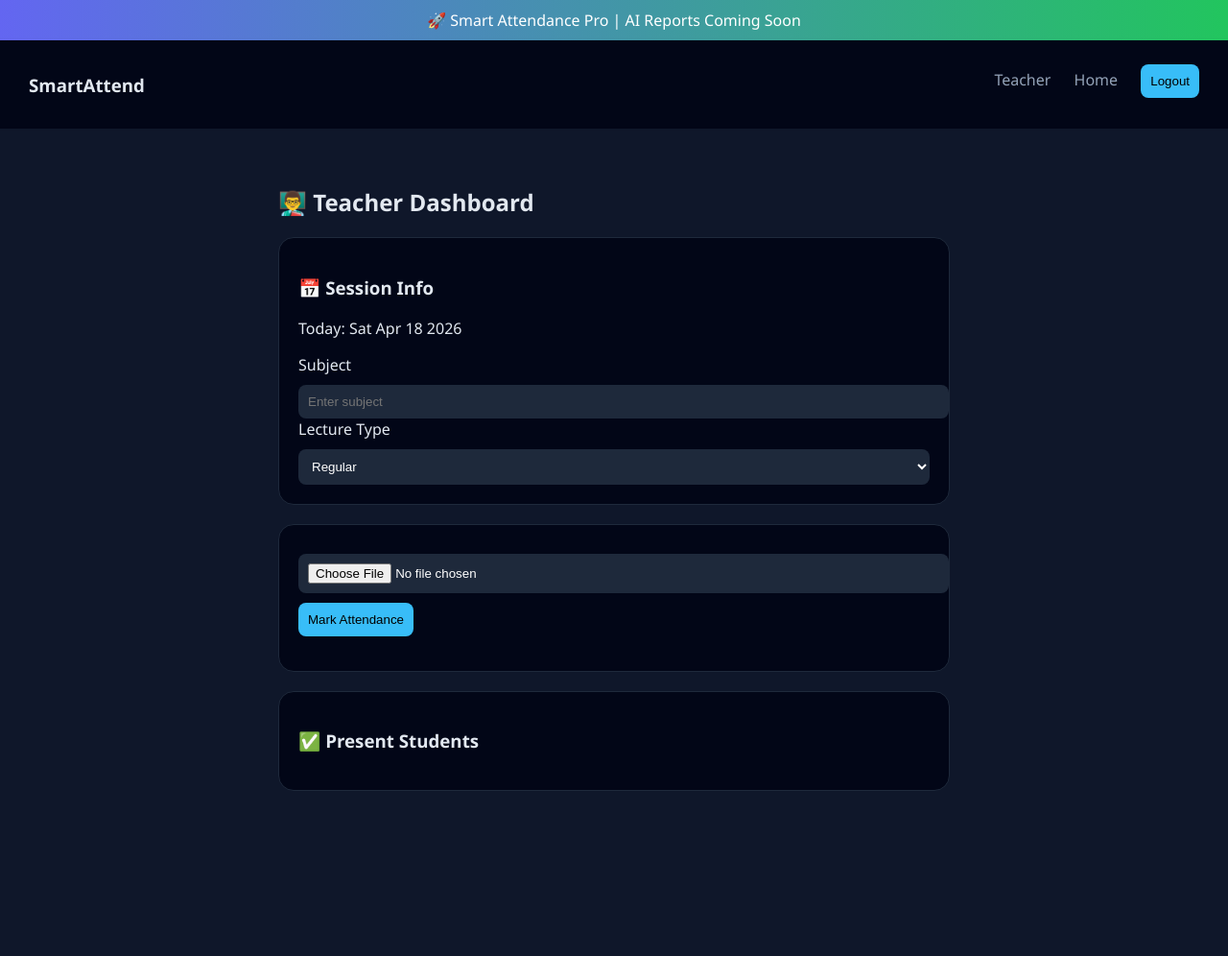
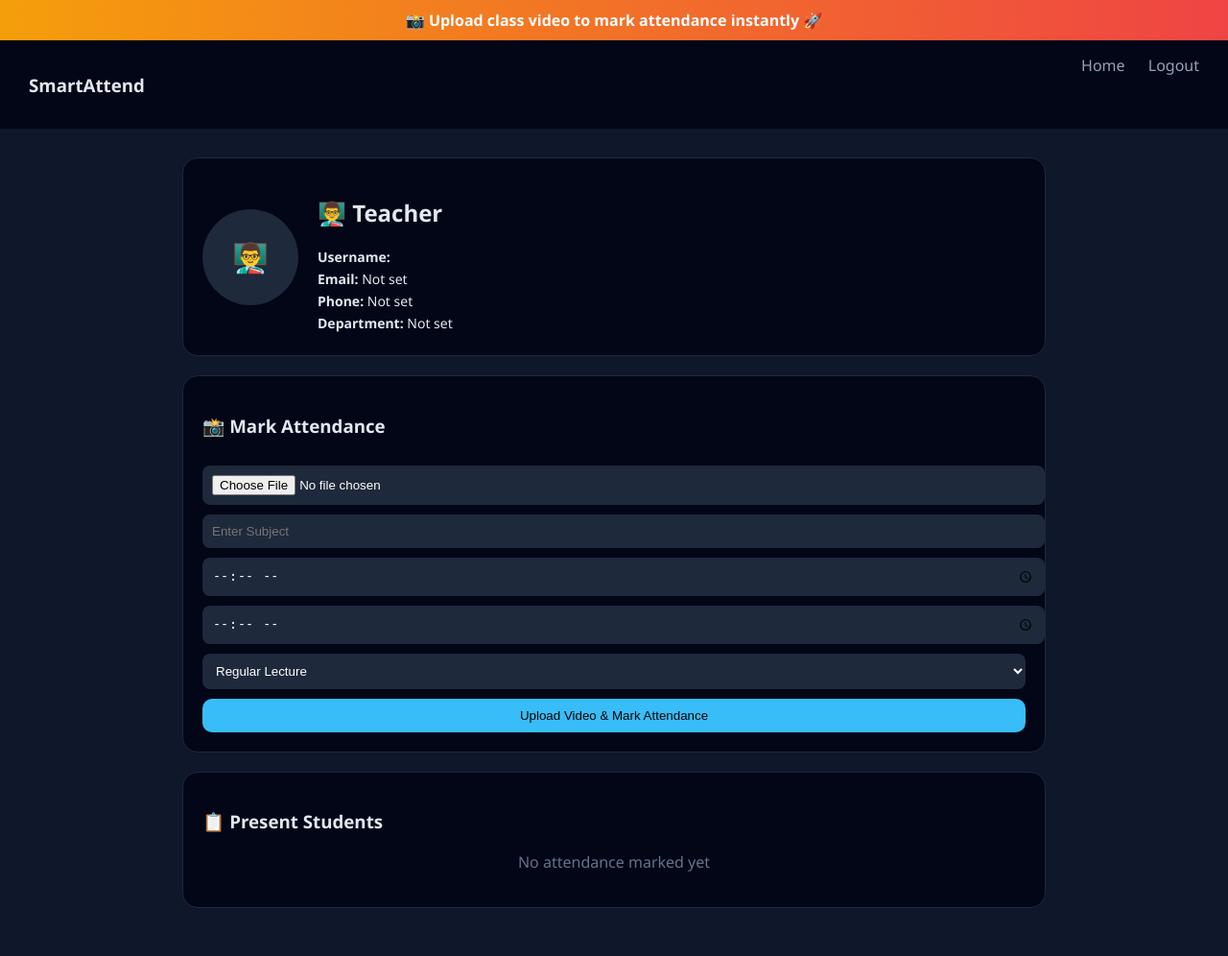
Before and after one commit to aayushrg1417/smart_attendance_system, a Flask app: page /teacher in a window 1280 px wide. Shown: the whole page at 96% size. Before the commit the page ends 824 px from the top, so only its background shows below. Run offline with Flask 3, Linux system fonts and the light colour scheme.

Commit message:
Add project files excluding venv

```diff
--- a/app.py
+++ b/app.py
@@ -1,6 +1,6 @@
 from flask import Flask, render_template, request, jsonify
 from flask import session, redirect, url_for
-from engine.face_engine import process_class_image
+from engine.video_engine import process_video
 from database.db import conn, cursor
 from datetime import date
 import os
@@ -25,15 +25,25 @@ def teacher_page():
 # 🎓 Student Page
 @app.route("/student/<name>")
 def student_page(name):
+
+    # 📊 Attendance data
     cursor.execute(
         "SELECT date FROM attendance WHERE student_name = %s",
         (name,)
     )
     records = cursor.fetchall()
-
     records = [str(r[0]) for r in records]
 
-    return render_template("student.html", name=name, records=records)
+    # 👤 User details
+    cursor.execute(
+        "SELECT name, username, email, phone, department, profile_img FROM users WHERE username=%s",
+        (name,)
+    )
+    user = cursor.fetchone()
+
+    print("USER DATA:", user)  # 🔍 debug
+
+    return render_template("student.html", name=name, records=records, user=user)
 
 # Register
 @app.route("/register", methods=["POST"])
@@ -87,31 +97,44 @@ def logout():
 # 📸 Mark Attendance
 @app.route("/mark_attendance", methods=["POST"])
 def mark_attendance():
-    file = request.files["image"]
 
-    # ensure folder exists
-    if not os.path.exists("class_images"):
-        os.makedirs("class_images")
+    file = request.files["video"]
+    subject = request.form.get("subject")
+    lecture_type = request.form.get("lectureType")
+    start_time = request.form.get("startTime")
+    end_time = request.form.get("endTime")
 
-    image_path = "class_images/temp.jpg"
-    file.save(image_path)
+    # create folder
+    if not os.path.exists("videos"):
+        os.makedirs("videos")
 
-    present_students = process_class_image(image_path)
+    video_path = f"videos/{file.filename}"
+    file.save(video_path)
+
+    # 🔥 process video
+    present_students = process_video(video_path)
 
     today = date.today()
 
     for student in present_students:
 
-        # avoid duplicate entry
         cursor.execute(
-            "SELECT * FROM attendance WHERE student_name=%s AND date=%s",
-            (student, today)
+            """
+            SELECT * FROM attendance
+            WHERE student_name=%s AND date=%s AND subject=%s
+            AND start_time=%s AND end_time=%s
+            """,
+            (student, today, subject, start_time, end_time)
         )
 
         if not cursor.fetchone():
             cursor.execute(
-                "INSERT INTO attendance (student_name, date) VALUES (%s, %s)",
-                (student, today)
+                """
+                INSERT INTO attendance
+                (student_name, date, subject, lecture_type, start_time, end_time, video_path)
+                VALUES (%s, %s, %s, %s, %s, %s, %s)
+                """,
+                (student, today, subject, lecture_type, start_time, end_time, video_path)
             )
 
     conn.commit()
--- a/templates/teacher.html
+++ b/templates/teacher.html
@@ -10,6 +10,14 @@
             font-family: 'Segoe UI', sans-serif;
             background: #0f172a;
             color: #e2e8f0;
+        }
+
+        .ads-box {
+            background: linear-gradient(90deg, #f59e0b, #ef4444);
+            padding: 10px;
+            text-align: center;
+            color: white;
+            font-weight: bold;
         }
 
         .navbar {
@@ -29,16 +37,9 @@
             color: #38bdf8;
         }
 
-        .ads-box {
-            background: linear-gradient(90deg, #6366f1, #22c55e);
-            padding: 10px;
-            text-align: center;
-            color: white;
-        }
-
         .container {
-            padding: 40px;
-            max-width: 700px;
+            padding: 30px;
+            max-width: 900px;
             margin: auto;
         }
 
@@ -50,6 +51,38 @@
             margin-bottom: 20px;
         }
 
+        /* 👤 PROFILE */
+        .profile {
+            display: flex;
+            align-items: center;
+            gap: 20px;
+        }
+
+        .profile img {
+            width: 100px;
+            height: 100px;
+            border-radius: 50%;
+            object-fit: cover;
+            border: 2px solid #38bdf8;
+        }
+
+        .profile-placeholder {
+            width: 100px;
+            height: 100px;
+            border-radius: 50%;
+            background: #1e293b;
+            display: flex;
+            align-items: center;
+            justify-content: center;
+            font-size: 30px;
+        }
+
+        .details p {
+            margin: 4px 0;
+            font-size: 14px;
+        }
+
+        /* 📸 Upload */
         input, select {
             width: 100%;
             padding: 10px;
@@ -61,14 +94,16 @@
         }
 
         button {
+            margin-top: 10px;
+            padding: 10px;
+            border: none;
+            border-radius: 10px;
             background: #38bdf8;
-            border: none;
-            padding: 10px;
-            border-radius: 8px;
-            margin-top: 10px;
             cursor: pointer;
+            width: 100%;
         }
 
+        /* 📋 List */
         ul {
             list-style: none;
             padding: 0;
@@ -76,9 +111,14 @@
 
         li {
             background: #1e293b;
-            padding: 8px;
+            padding: 10px;
             margin: 5px 0;
             border-radius: 8px;
+        }
+
+        .empty {
+            text-align: center;
+            color: #64748b;
         }
     </style>
 </head>
@@ -86,74 +126,90 @@
 <body>
 
 <div class="ads-box">
-    🚀 Smart Attendance Pro | AI Reports Coming Soon
+    📸 Upload class video to mark attendance instantly 🚀
 </div>
 
 <div class="navbar">
     <h3>SmartAttend</h3>
     <div class="nav-links">
-        <a href="/teacher">Teacher</a>
         <a href="/">Home</a>
-        <a href="/logout"><button>Logout</button></a>
+        <a href="/logout">Logout</a>
     </div>
 </div>
 
 <div class="container">
 
-    <h2>👨‍🏫 Teacher Dashboard</h2>
+    <!-- 👤 PROFILE -->
+    <div class="card">
+        <div class="profile">
 
-    <!-- 📅 DATE + INFO -->
-    <div class="card">
-        <h3>📅 Session Info</h3>
-        <p id="date"></p>
+            {% if user and user[5] %}
+                <img src="/{{ user[5] }}">
+            {% else %}
+                <div class="profile-placeholder">👨‍🏫</div>
+            {% endif %}
 
-        <label>Subject</label>
-        <input type="text" id="subject" placeholder="Enter subject">
+            <div class="details">
+                <h2>👨‍🏫 {{ user[0] if user else "Teacher" }}</h2>
 
-        <label>Lecture Type</label>
-        <select id="lectureType">
-            <option>Regular</option>
-            <option>Extra</option>
-        </select>
+                <p><b>Username:</b> {{ user[1] if user else "" }}</p>
+                <p><b>Email:</b> {{ user[2] if user else "Not set" }}</p>
+                <p><b>Phone:</b> {{ user[3] if user else "Not set" }}</p>
+                <p><b>Department:</b> {{ user[4] if user else "Not set" }}</p>
+            </div>
+
+        </div>
     </div>
 
-    <!-- 📤 UPLOAD -->
+    <!-- 📸 ATTENDANCE UPLOAD -->
     <div class="card">
-        <input type="file" id="imageInput">
-        <button onclick="uploadImage()">Mark Attendance</button>
-        <p id="loading"></p>
+        <h3>📸 Mark Attendance</h3>
+
+        <input type="file" id="videoInput" accept="video/*">
+
+        <input type="text" id="subject" placeholder="Enter Subject">
+        <input type="time" id="startTime">
+        <input type="time" id="endTime">
+
+        <select id="lectureType">
+            <option value="Regular">Regular Lecture</option>
+            <option value="Extra">Extra Lecture</option>
+        </select>
+
+        <button onclick="uploadImage()">Upload Video & Mark Attendance</button>
     </div>
 
-    <!-- 📋 RESULTS -->
+    <!-- 📋 RESULT -->
     <div class="card">
-        <h3>✅ Present Students</h3>
+        <h3>📋 Present Students</h3>
+
         <ul id="presentList"></ul>
+
+        <p id="emptyMsg" class="empty">No attendance marked yet</p>
     </div>
 
 </div>
 
 <script>
-document.getElementById("date").innerText =
-    "Today: " + new Date().toDateString();
+async function uploadImage() {
 
-async function uploadImage() {
-    let fileInput = document.getElementById("imageInput");
-    let loading = document.getElementById("loading");
-
+    let fileInput = document.getElementById("videoInput");
     let subject = document.getElementById("subject").value;
     let lectureType = document.getElementById("lectureType").value;
+    let startTime = document.getElementById("startTime").value;
+    let endTime = document.getElementById("endTime").value;
 
     if (!fileInput.files[0]) {
-        alert("Select image first");
+        alert("Please upload a video!");
         return;
     }
 
-    loading.innerText = "Processing...";
-
     let formData = new FormData();
-    formData.append("image", fileInput.files[0]);
+    formData.append("video", fileInput.files[0]);
     formData.append("subject", subject);
     formData.append("lectureType", lectureType);
+    formData.append("startTime", startTime);
+    formData.append("endTime", endTime);
 
     let res = await fetch("/mark_attendance", {
         method: "POST",
@@ -162,10 +218,17 @@ async function uploadImage() {
 
     let data = await res.json();
 
-    loading.innerText = "";
+    let list = document.getElementById("presentList");
+    let emptyMsg = document.getElementById("emptyMsg");
 
-    let list = document.getElementById("presentList");
     list.innerHTML = "";
+
+    if (!data.present || data.present.length === 0) {
+        emptyMsg.style.display = "block";
+        return;
+    }
+
+    emptyMsg.style.display = "none";
 
     data.present.forEach(name => {
         let li = document.createElement("li");
```
Also changed, not shown: engine/video_engine.py (added, +49 -0 lines), templates/student.html (+86 -35 lines), frames/frame_0.jpg (added), frames/frame_120.jpg (added), frames/frame_150.jpg (added), frames/frame_180.jpg (added), frames/frame_210.jpg (added), frames/frame_240.jpg (added), frames/frame_270.jpg (added), frames/frame_30.jpg (added), frames/frame_300.jpg (added), frames/frame_330.jpg (added), frames/frame_60.jpg (added), frames/frame_90.jpg (added), 1 more files, 3 other files.
